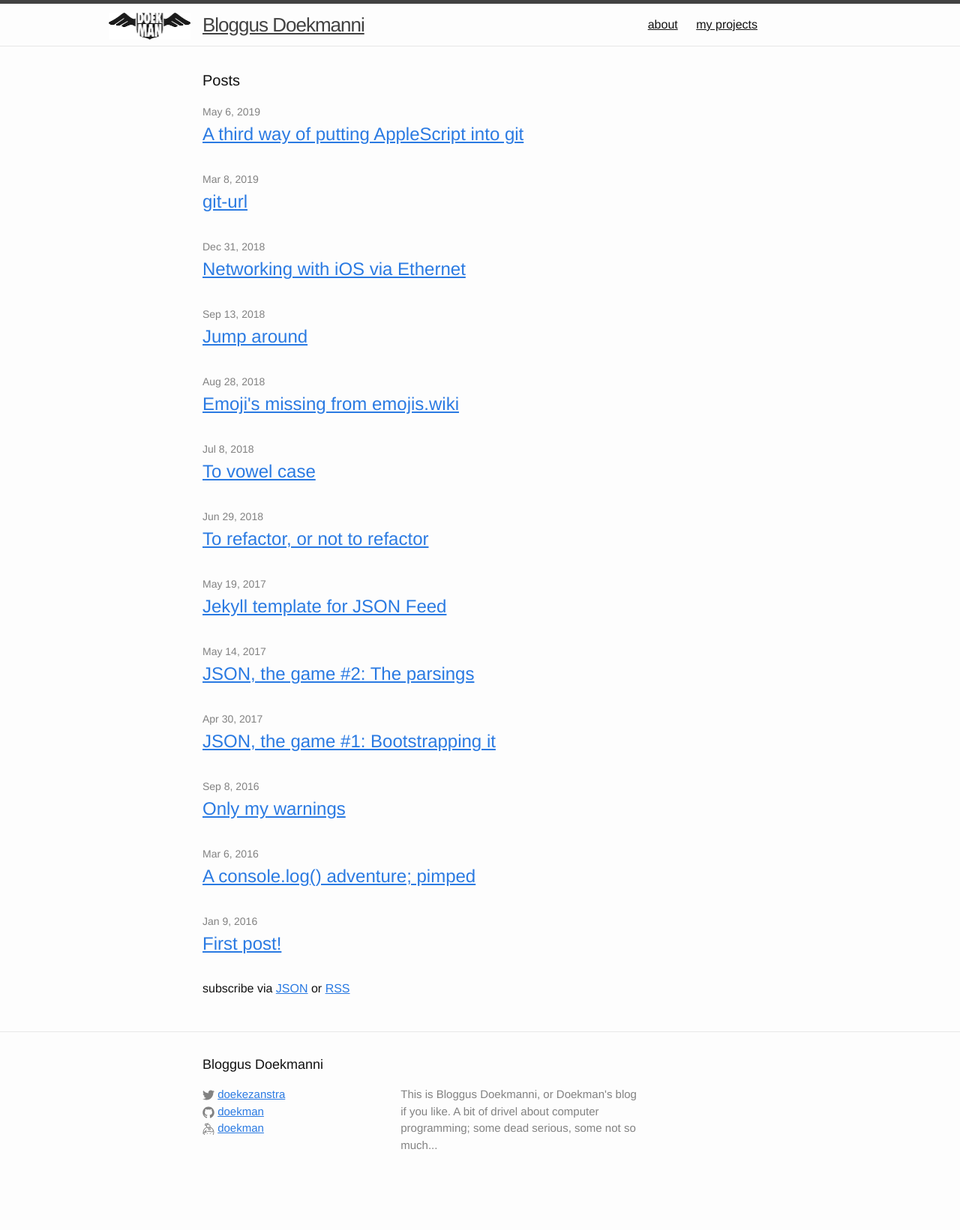
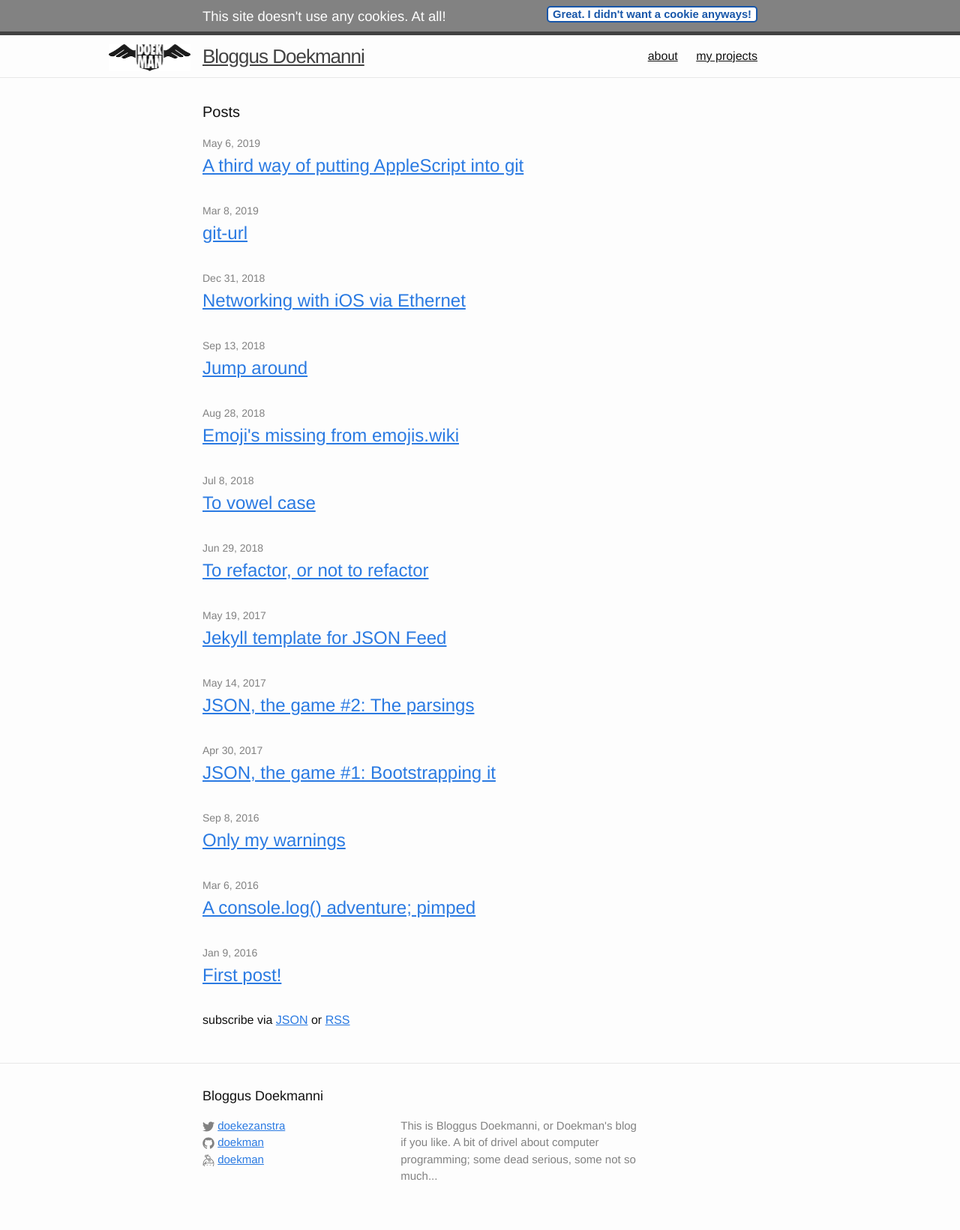
Before and after one commit to doekman/doekman.github.io, a Jekyll site: the page built from index.html, in a window 1280 px wide. Shown: the whole page at 75% size. Built offline with Jekyll 4.4.1, drawn with Linux system fonts in a browser that asks for light colours; before the commit the page ends 1599 px from its top, so only the background shows below that.

Commit message:
No cookies
Geïnspireerd door: https://twitter.com/JANNE_SCHRA/status/1132022551645949954

```diff
--- a/_includes/footer.html
+++ b/_includes/footer.html
@@ -36,3 +36,4 @@
   </div>
 
 </footer>
+<script src="{{ site.baseurl }}{% link js/no_cookies.js %}"></script>
--- a/_includes/header.html
+++ b/_includes/header.html
@@ -2,7 +2,7 @@
 
   <div class="wrapper">
 
-    <a class="site-title" href="{{ site.baseurl }}/"><span style="position:absolute"><img src="{{ "/images/doekman.png" | prepend: site.baseurl | prepend: site.url }}" alt="Logo" style="height:36px;width:109px;position:relative;left:-125px" /></span>{{ site.title }}</a>
+    <a class="site-title" href="{{ site.baseurl }}/"><span style="position:absolute"><img src="{{ '/images/doekman.png' | prepend: site.baseurl | prepend: site.url }}" alt="Logo" style="height:36px;width:109px;position:relative;left:-125px" /></span>{{ site.title }}</a>
 
     <nav class="site-nav">
       <a href="#" class="menu-icon">
--- a/css/main.scss
+++ b/css/main.scss
@@ -54,3 +54,29 @@ $on-laptop:        800px;
 pre, code {
     background-color:#f8f8f8;
 }
+
+//--| no_cookies.js BAR |----------------------------------
+.no_cookies_bar
+{   font-size:115%
+;   background-color: $grey-color
+;   color:white
+;   padding: 8px 0 6px 0
+;   border-bottom: 5px solid $grey-color-dark
+;   margin-top:-5px
+}
+
+.no_cookies_bar button
+{   float:right
+;   font-size:80%
+;   font-weight:bold
+;   color:#1756a9
+;   background-color:white
+;   border:2px solid #1756a9
+;   border-radius: 5px
+;   cursor: pointer
+}
+.no_cookies_bar button:hover
+{   border:2px solid red
+;   color:red
+;   background-color:yellow
+}
--- /dev/null
+++ b/js/no_cookies.js
@@ -0,0 +1,24 @@
+(function()
+{	let get_pref = (pref_name, pref_default) => pref_name in localStorage ? JSON.parse(localStorage[pref_name]) : pref_default
+;	let set_pref = (pref_name, pref_value) => localStorage[pref_name]=JSON.stringify(pref_value)
+
+;	const NC = 'no_cookies'
+;	let localized_strings =
+	{	'en': {message: 'This site doesn\'t use any cookies. At all!', button:'Great. I didn\'t want a cookie anyways!', explanation:'We do use “localStorage” to remember this setting though.'}
+	,	'de': {message: 'Diese Seite verwendet keine Cookies. Überhaupt!', button:'Großartig. Ich wollte sowieso keinen Keks!', explanation:'Wir verwenden „localStorage″, um uns diese Einstellung zu merken.'}
+	,	'nl': {message: 'Deze webstek gebruikt geen koekjes. Echt niet!', button:'Fijn, ik wil ook geen koekje!', explanation:'We gebruiken wel ❝localStorage❞ om je bevestiging te onthouden.'}
+	}
+;	let current_locale = navigator.language.substr(0,2)
+;	const LS = localized_strings[current_locale] || localized_strings['en']
+;	if (get_pref(NC, false) !== true)
+	{	let no_cookies_bar = document.createElement('div')
+	;   no_cookies_bar.setAttribute('class', 'no_cookies_bar')
+	;	no_cookies_bar.innerHTML = '<div class="wrapper">'+LS.message+' <button title="'+LS.explanation+'">'+LS.button+'</button></div>'
+	;	let h = document.querySelector('header') || document.querySelector('body')
+	;	h.insertBefore(no_cookies_bar, h.childNodes[0])
+	;	h.querySelector('button').addEventListener('click', function(e)
+		{	set_pref(NC, true)
+		;	h.removeChild(no_cookies_bar)
+		})
+	}
+})();
```
